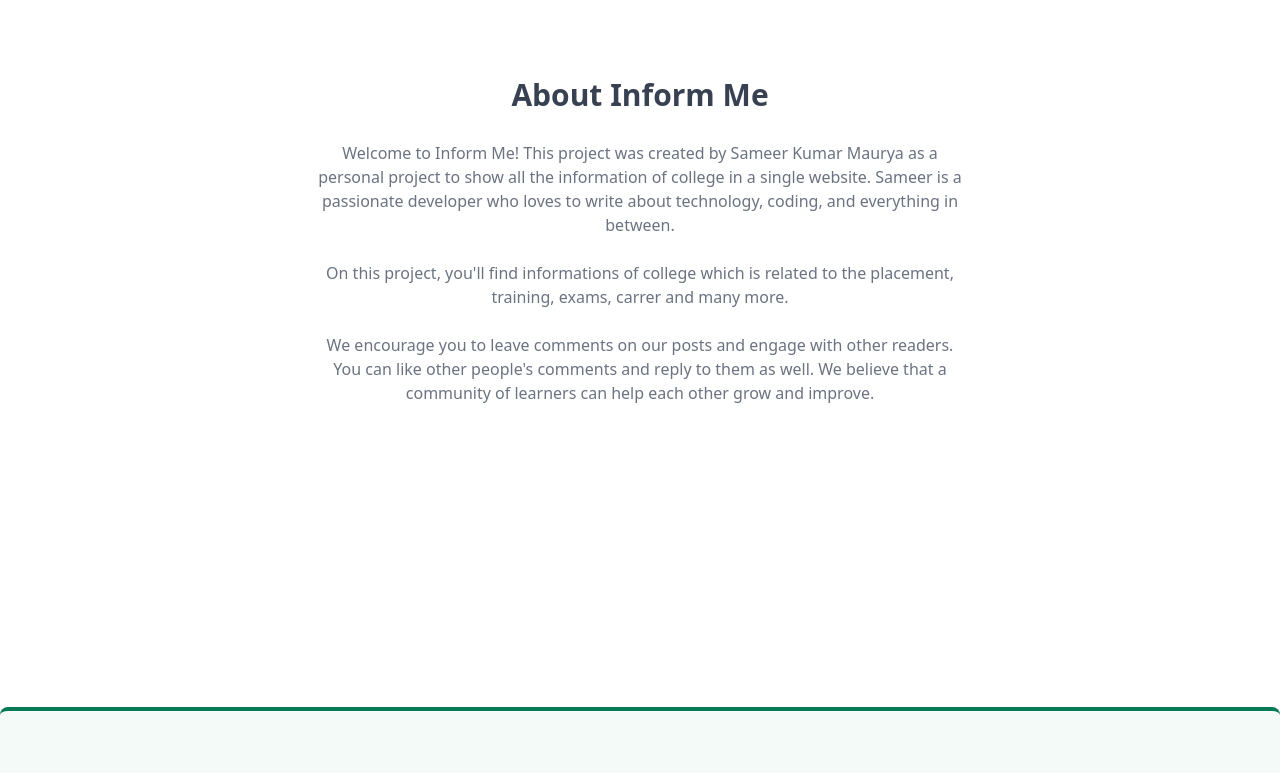
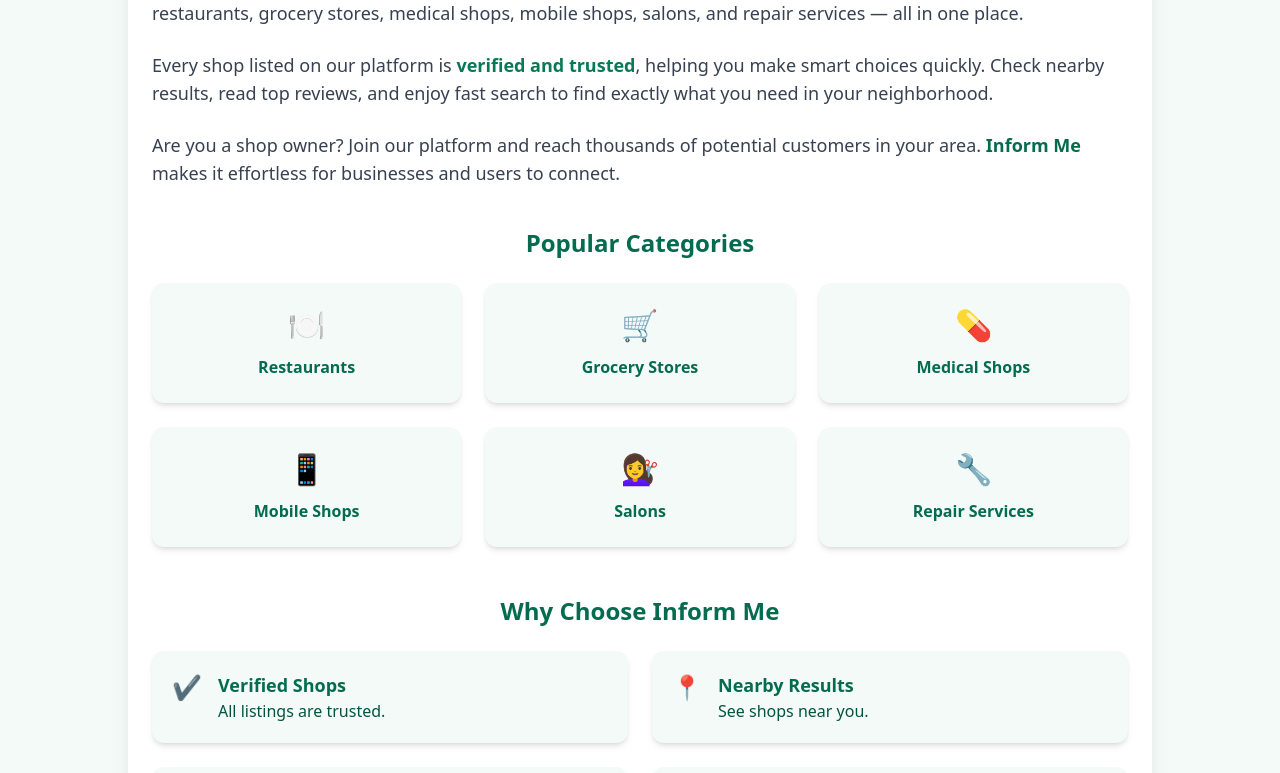
Before and after one commit to SAMEER563/InformMe, a React (Vite) app in the folder client/: page /about in a window 1280 px wide. Shown: the part 240-1013 px from the top of the page. Built offline with nearby package versions, Linux system fonts and the light colour scheme; no server answers.

Commit message:
Update About page

```diff
--- a/client/src/pages/About.jsx
+++ b/client/src/pages/About.jsx
@@ -1,30 +1,76 @@
-
 export default function About() {
   return (
-    <div className='min-h-screen flex items-center justify-center'>
-      <div className='max-w-2xl mx-auto p-3 text-center'>
-        <div>
-          <h1 className='text-3xl font font-semibold text-center my-7'>
+    <div className="min-h-screen bg-green-50 py-12 flex items-center justify-center">
+      <div className="max-w-5xl w-full mx-auto p-6 bg-white shadow-xl rounded-2xl">
+        {/* Header */}
+        <h1 className="text-4xl font-bold text-center text-green-700 mb-8">
           About Inform Me
         </h1>
-          <div className='text-md text-gray-500 flex flex-col gap-6'>
+
+        {/* Intro Text */}
+        <div className="text-gray-700 space-y-6 text-lg">
           <p>
-              Welcome to Inform Me! This project was created by Sameer Kumar Maurya
-              as a personal project to show all the information of college in a single website. Sameer is a passionate developer who loves to write about
-              technology, coding, and everything in between.
+            Welcome to <span className="font-semibold text-green-600">Inform Me</span>!
+            Your ultimate guide to discovering the best shops and services near you.
+            Explore top-rated restaurants, grocery stores, medical shops, mobile shops, salons, and repair services — all in one place.
           </p>
 
           <p>
-              On this project, you&apos;ll find informations of college which is related to the placement, training, exams, carrer and many more.
+            Every shop listed on our platform is <span className="font-semibold text-green-600">verified and trusted</span>, helping you make smart choices quickly.
+            Check nearby results, read top reviews, and enjoy fast search to find exactly what you need in your neighborhood.
           </p>
 
           <p>
-              We encourage you to leave comments on our posts and engage with
-              other readers. You can like other people&apos;s comments and reply to
-              them as well. We believe that a community of learners can help
-              each other grow and improve.
+            Are you a shop owner? Join our platform and reach thousands of potential customers in your area.
+            <span className="text-green-700 font-semibold"> Inform Me</span> makes it effortless for businesses and users to connect.
           </p>
         </div>
+
+        {/* Shop Categories Cards */}
+        <h2 className="text-2xl font-semibold text-green-700 mt-10 mb-6 text-center">
+          Popular Categories
+        </h2>
+        <div className="grid grid-cols-1 sm:grid-cols-2 md:grid-cols-3 gap-6">
+          {[
+            { icon: "🍽️", title: "Restaurants" },
+            { icon: "🛒", title: "Grocery Stores" },
+            { icon: "💊", title: "Medical Shops" },
+            { icon: "📱", title: "Mobile Shops" },
+            { icon: "💇‍♀️", title: "Salons" },
+            { icon: "🔧", title: "Repair Services" },
+          ].map((category) => (
+            <div
+              key={category.title}
+              className="flex flex-col items-center justify-center gap-3 bg-green-50 text-green-700 font-semibold rounded-xl shadow-md p-6 text-center hover:shadow-xl hover:scale-105 transition-transform duration-300"
+            >
+              <span className="text-3xl">{category.icon}</span>
+              <span>{category.title}</span>
+            </div>
+          ))}
+        </div>
+
+        {/* Features Cards */}
+        <h2 className="text-2xl font-semibold text-green-700 mt-12 mb-6 text-center">
+          Why Choose Inform Me
+        </h2>
+        <div className="grid grid-cols-1 sm:grid-cols-2 gap-6">
+          {[
+            { icon: "✔️", title: "Verified Shops", desc: "All listings are trusted." },
+            { icon: "📍", title: "Nearby Results", desc: "See shops near you." },
+            { icon: "⭐", title: "Top Reviews", desc: "Ratings help you choose the best option." },
+            { icon: "⚡", title: "Fast Search", desc: "Find what you want instantly." },
+          ].map((feature) => (
+            <div
+              key={feature.title}
+              className="flex items-start gap-4 bg-green-50 text-green-700 rounded-xl shadow-md p-5 hover:shadow-lg transition-shadow duration-300"
+            >
+              <span className="text-2xl">{feature.icon}</span>
+              <div>
+                <h3 className="font-semibold text-lg">{feature.title}</h3>
+                <p className="text-green-800">{feature.desc}</p>
+              </div>
+            </div>
+          ))}
         </div>
       </div>
     </div>
```
Lines whose indentation alone changed are shown as unchanged.
